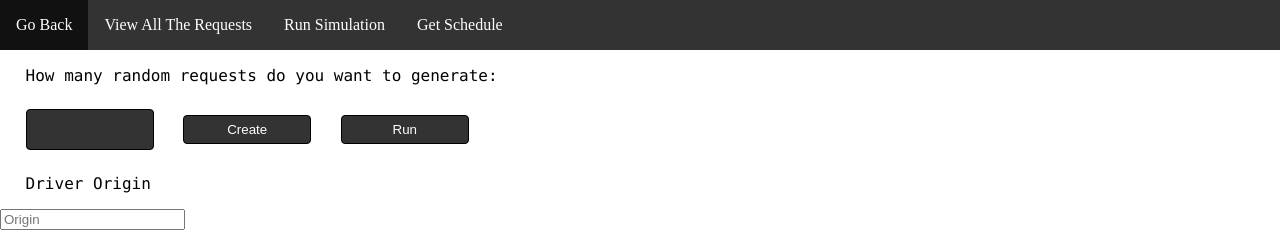
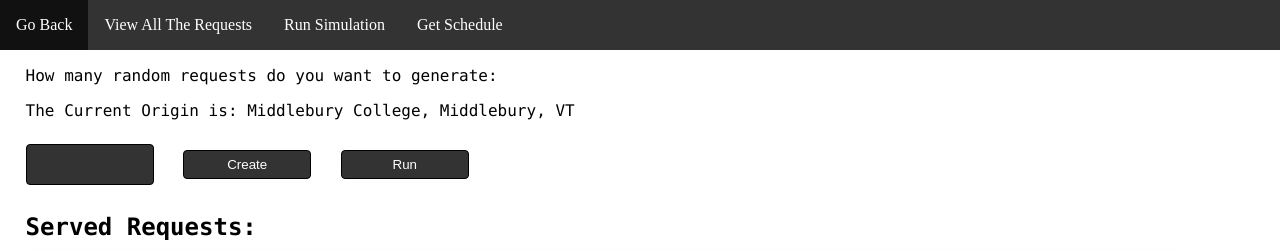
Before and after one commit to Sgakuya/Vermont_Dial_A_Ride, a Django app: page /website/SimulateRandom.html in a window 1280 px wide. Shown: the top 251 px of the page. Run offline with Django 3.2, Linux system fonts and the light colour scheme; some libraries are stand-ins or nearby versions.

Commit message:
updated simulateRandom.html

```diff
--- a/website/templates/website/SimulateRandom.html
+++ b/website/templates/website/SimulateRandom.html
@@ -1,3 +1,9 @@
+<!-- The simulate random page, this pulls on simulateRandom.js, as well as
+    graph.js and request.js which use a hard coded graph of set locations in vermont
+    to test our algorithm
+    The user has the option to generate X number of random requests, the algorithm is
+    then run on those requests -->
+
 <!DOCTYPE html>
 {% load static %}
 <html>
@@ -67,14 +73,17 @@
         based on changes to the graph class, this may no longer function properly
     -->
       <p>How many random requests do you want to generate: <br></p>
+      <p>The Current Origin is: Middlebury College, Middlebury, VT </p>
       <input type="number" name="num" id="num">
       <button id = "create" class="submitButton">Create</button>
       <button id = "run" class="submitButton">Run</button>
-      <p>Driver Origin</p>
+     <!-- Currently commenting out the option for the dispatcher to change their location
+            but for the future this will need to be stored as input -->
+      <!-- <p>Driver Origin</p>
       <div class="form-group">
         <label for="from"><i class="far fa-dot-circle"></i></label>
         <input type="text" id="from" placeholder="Origin" class="form-control">
-        </div>
+        </div> -->
 
       <p id="demo"></p>
 
```
